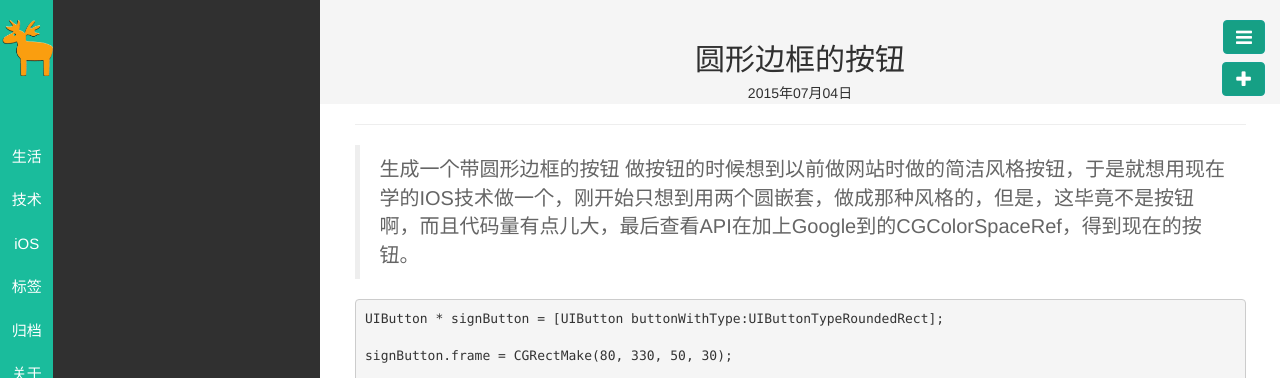
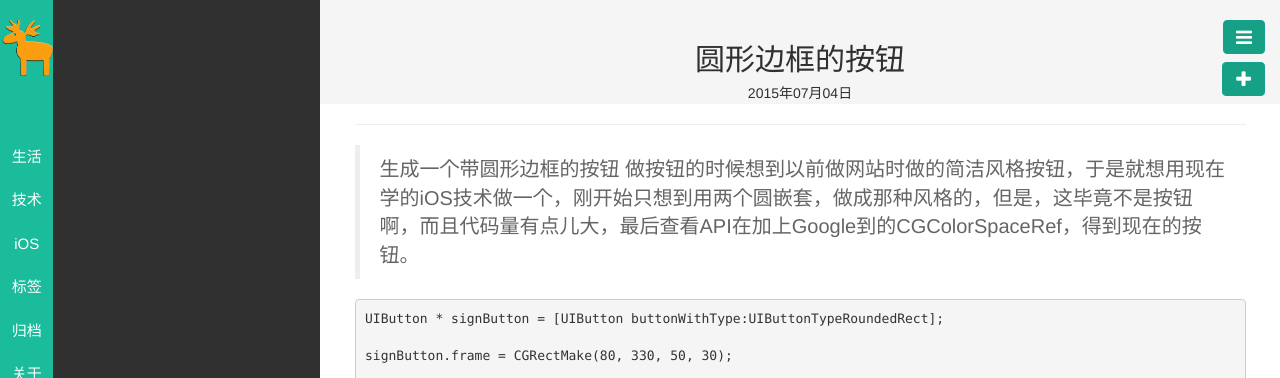
Before and after one commit to klone1127/klone1127.github.io, a Jekyll site: the page built from _posts/技术/2015-07-04-Circle-Frame-Of-Button.md, in a window 1280 px wide. Shown: the top 378 px of the page. Built offline with Jekyll 4.4.1, drawn with Linux system fonts in a browser that asks for light colours; nearby versions of some CDN libraries; library files that are not in the unit come from our copies; Markdown is read by kramdown in place of the engine named in the settings.

```diff
--- a/_posts/技术/2015-07-04-Circle-Frame-Of-Button.md
+++ b/_posts/技术/2015-07-04-Circle-Frame-Of-Button.md
@@ -2,13 +2,13 @@
 layout: post
 title: 圆形边框的按钮
 category: 技术
-tags: IOS
+tags: iOS
 keywords:
 description:
 ---
 
 >生成一个带圆形边框的按钮
-	做按钮的时候想到以前做网站时做的简洁风格按钮，于是就想用现在学的IOS技术做一个，刚开始只想到用两个圆嵌套，做成那种风格的，但是，这毕竟不是按钮啊，而且代码量有点儿大，最后查看API在加上Google到的CGColorSpaceRef，得到现在的按钮。
+	做按钮的时候想到以前做网站时做的简洁风格按钮，于是就想用现在学的iOS技术做一个，刚开始只想到用两个圆嵌套，做成那种风格的，但是，这毕竟不是按钮啊，而且代码量有点儿大，最后查看API在加上Google到的CGColorSpaceRef，得到现在的按钮。
 
     UIButton * signButton = [UIButton buttonWithType:UIButtonTypeRoundedRect];
 
```
